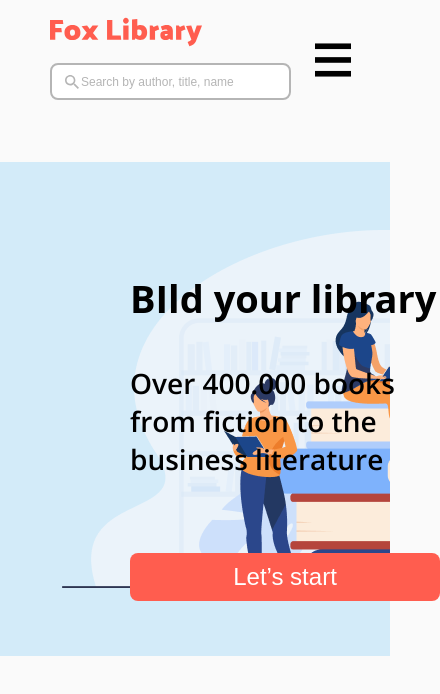
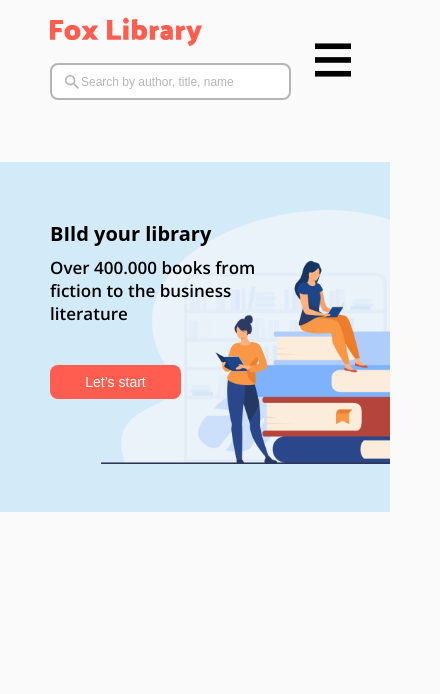
Before and after one commit to Irina9K/if-diploma, a React (Create React App) app: page / in a window 390 px wide. Shown: the top 694 px of the page, 440 px wide, since content can reach past the window. Built offline with nearby package versions, Linux system fonts and the light colour scheme.

Commit message:
added adaptiv Main Page

```diff
--- a/src/components/Main/MainPage/mainPage.css
+++ b/src/components/Main/MainPage/mainPage.css
@@ -42,9 +42,73 @@ h1 {
   width: 185px;
   font-size: 20px;
   margin-top: 0;
-    color: #FFFFFF;
+  color: #ffffff;
+  cursor: pointer;
+  border: 0;
+  background-color: #ff5d4f;
+  border-radius: 8px;
+  height: 48px;
 }
 
-.main_btn a{
-    color: #FFFFFF;
+.main_btn a {
+  color: #ffffff;
 }
+
+@media screen and (max-width: 990px) {
+  .main_containerBlock {
+    min-height: 601px;
+    background-size: 1083px, 495px;
+  }
+
+  .maim_content {
+    width: 303px;
+    padding-left: 0;
+    margin-top: 48px;
+  }
+
+  h1 {
+    font-size: 28px;
+    padding-bottom: 17px;
+  }
+
+  .main_content-text {
+    font-size: 20px;
+    padding-bottom: 43px;
+  }
+}
+
+@media screen and (max-width: 600px) {
+  .main_containerBlock {
+    min-height: 464px;
+    background-size: 871px, 465px;
+  }
+}
+
+@media screen and (max-width: 450px) {
+    .main_containerBlock {
+        min-height: 415px;
+        background-size: 871px, 465px;
+    }
+
+  .maim_content {
+    width: 250px;
+    padding-left: 0;
+    margin-top: 48px;
+  }
+
+  h1 {
+    font-size: 20px;
+    padding-bottom: 9px;
+  }
+
+  .main_content-text {
+    font-size: 17px;
+    padding-bottom: 40px;
+  }
+
+  .main_btn {
+    width: 131px;
+    font-size: 14px;
+    height: 34px;
+  }
+}
--- a/src/components/Main/MainPage/mainPage.js
+++ b/src/components/Main/MainPage/mainPage.js
@@ -25,7 +25,7 @@ const MainPage = () => {
         <div className="main_content-text">
           Over 400.000 books from fiction to the business literature
         </div>
-        <button onClick={clickButtonStart} className="btn main_btn">
+        <button onClick={clickButtonStart} className=" main_btn ">
           {isShowContent ? (
             <Link to={'books'}> Let’s start</Link>
           ) : (
```
Lines whose indentation alone changed are shown as unchanged.
